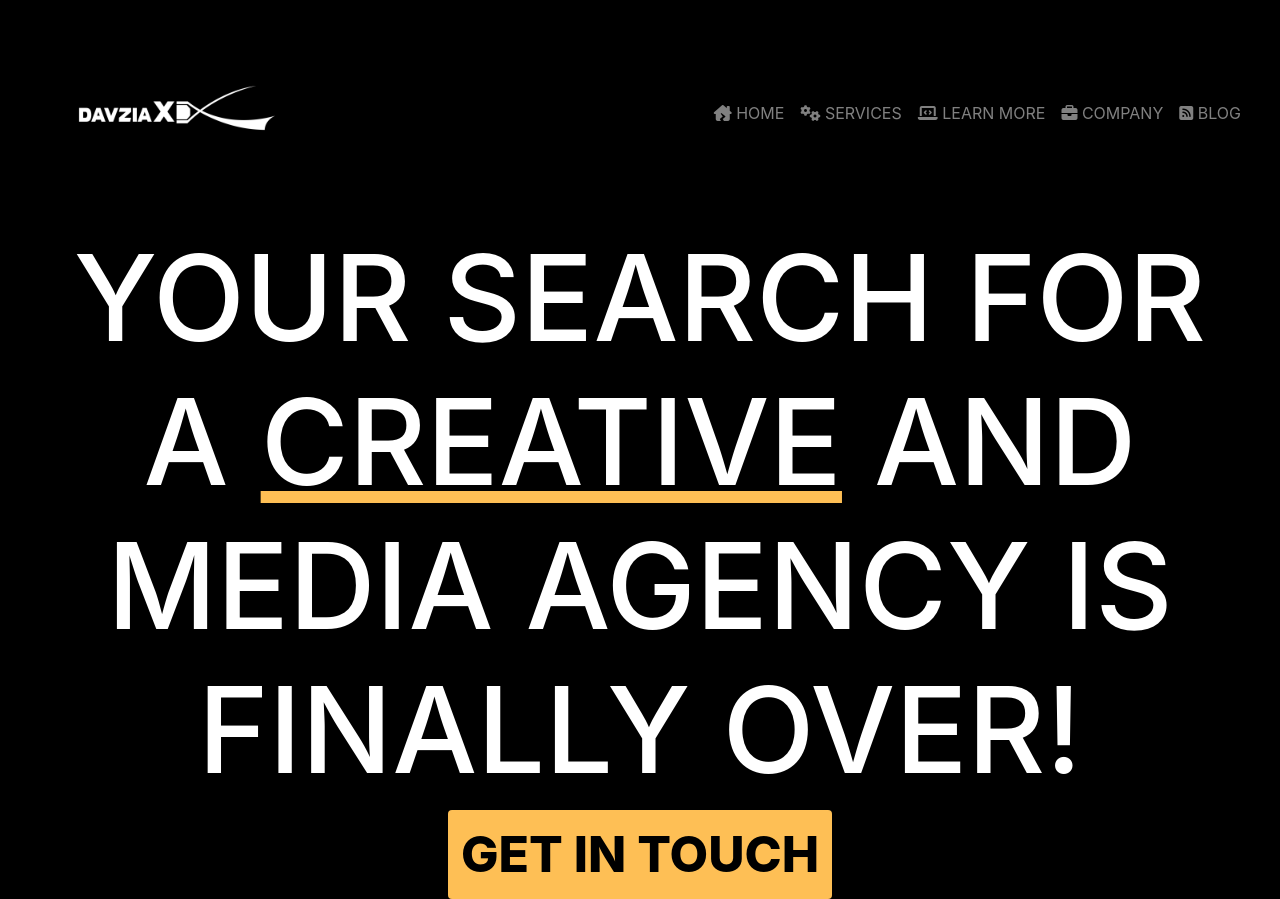
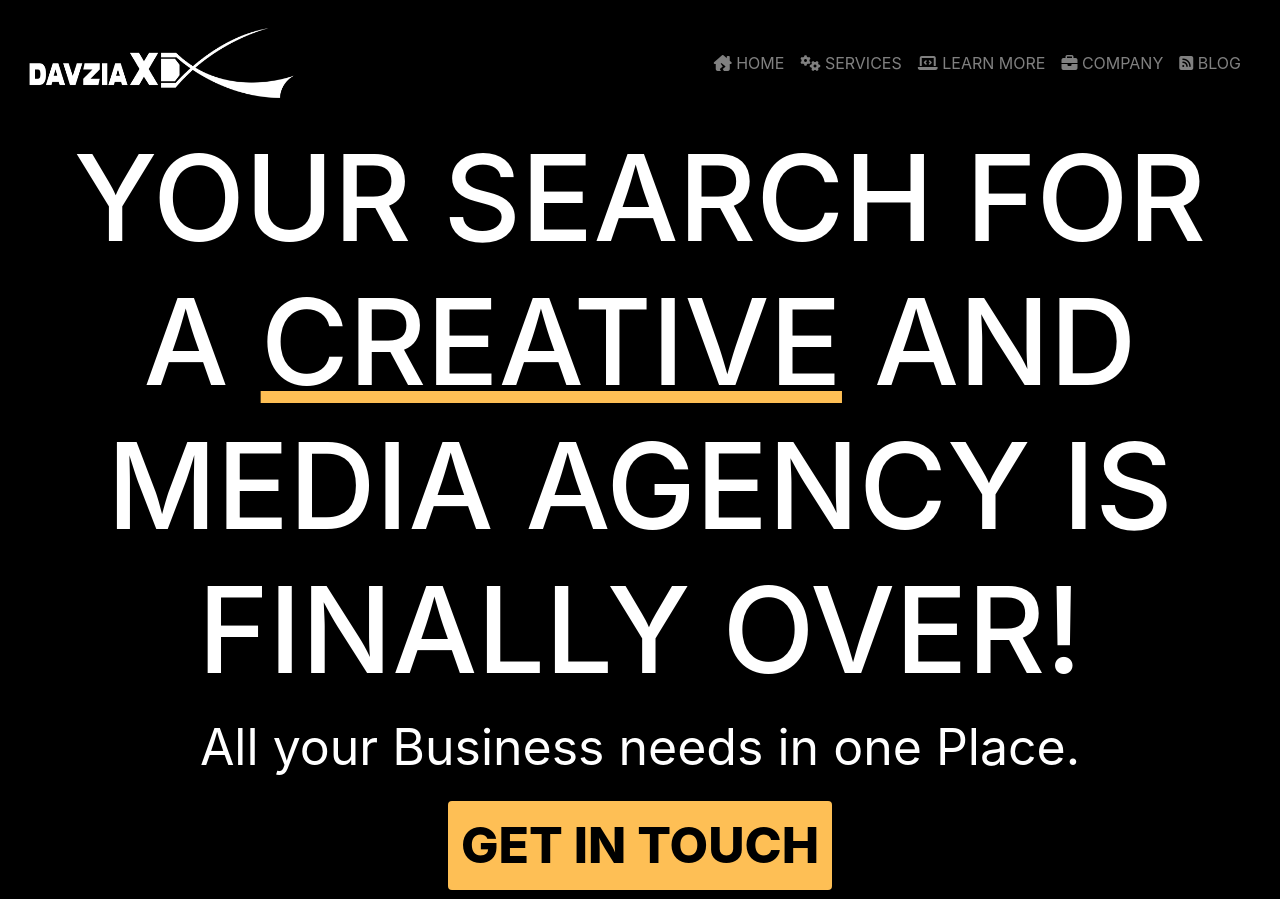
Before and after one commit to blogster/davzia-x, a plain HTML site: page index.html in a window 1280 px wide. Drawn offline with nearby package versions, Linux system fonts and the light colour scheme.

Commit message:
new update

```diff
--- a/css/styles.css
+++ b/css/styles.css
@@ -1,6 +1,7 @@
 body{
   background-color: #000000;
   color: white;
+
 }
 
 .nav-item{
@@ -22,6 +23,10 @@ body{
   text-align: center;
 }
 
+.heading-p{
+  font-size: 50px;
+}
+
 .creative-heading{
   text-decoration: underline #febf55;
 }
--- a/index.html
+++ b/index.html
@@ -27,7 +27,7 @@
     <section id="Title">
       <nav class="navbar navbar-expand-lg navbar-dark main-menu-nav">
         <a class="navbar-brand" href="#">
-        <img src="img/logos/white/davziax.png" width="300px" height="200px" class="d-inline-block align-top" alt="">
+        <img src="img/logos/logo.png" width="300px" height="100px" class="d-inline-block align-top" alt="">
         </a>
         <button class="navbar-toggler" type="button" data-bs-toggle="collapse" data-bs-target="#navbarSupportedContent" aria-controls="navbarSupportedContent" aria-expanded="false" aria-label="Toggle navigation">
           <span class="navbar-toggler-icon"></span>
@@ -60,6 +60,7 @@
 <section id="main-heading">
 <div class="heading-div">
   <h1 class="main-heading-h1">YOUR SEARCH FOR A <span class="creative-heading">CREATIVE</span> AND MEDIA AGENCY IS FINALLY OVER!</h1>
+  <p class="heading-p">All your Business needs in one Place.</p>
 
   <button type="button" class="btn in-touch-button">GET IN TOUCH</button>
 </div>
```
Also changed, not shown: img/Logos/logo.png (added).
